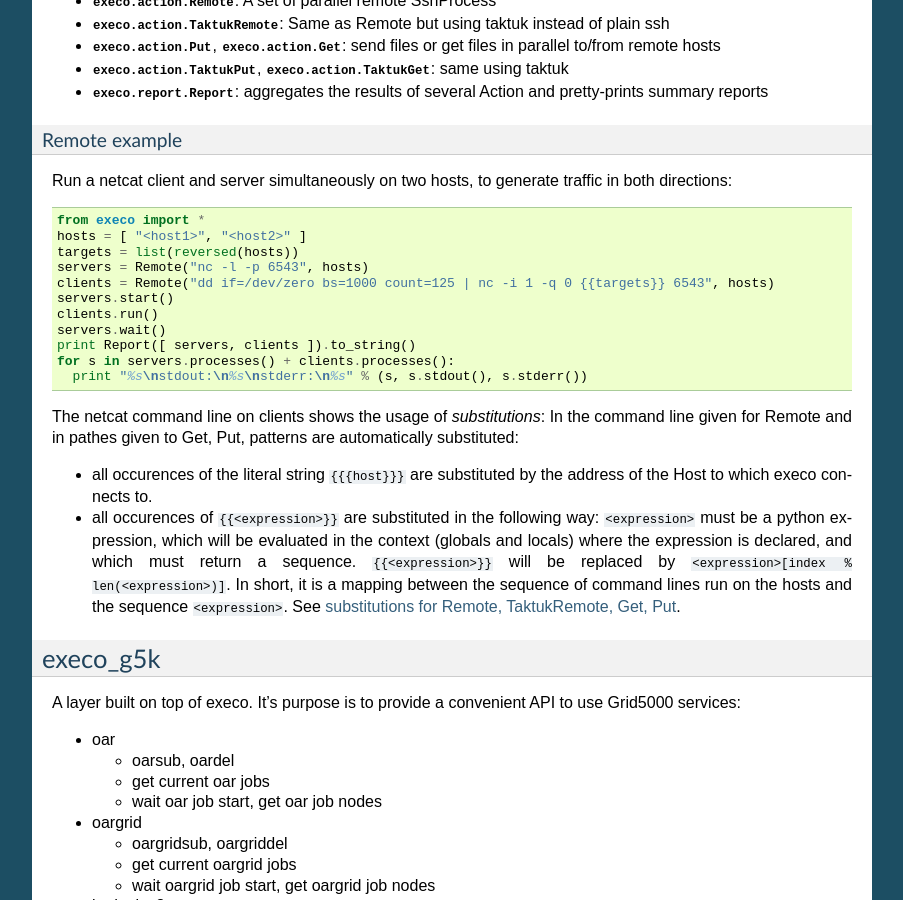
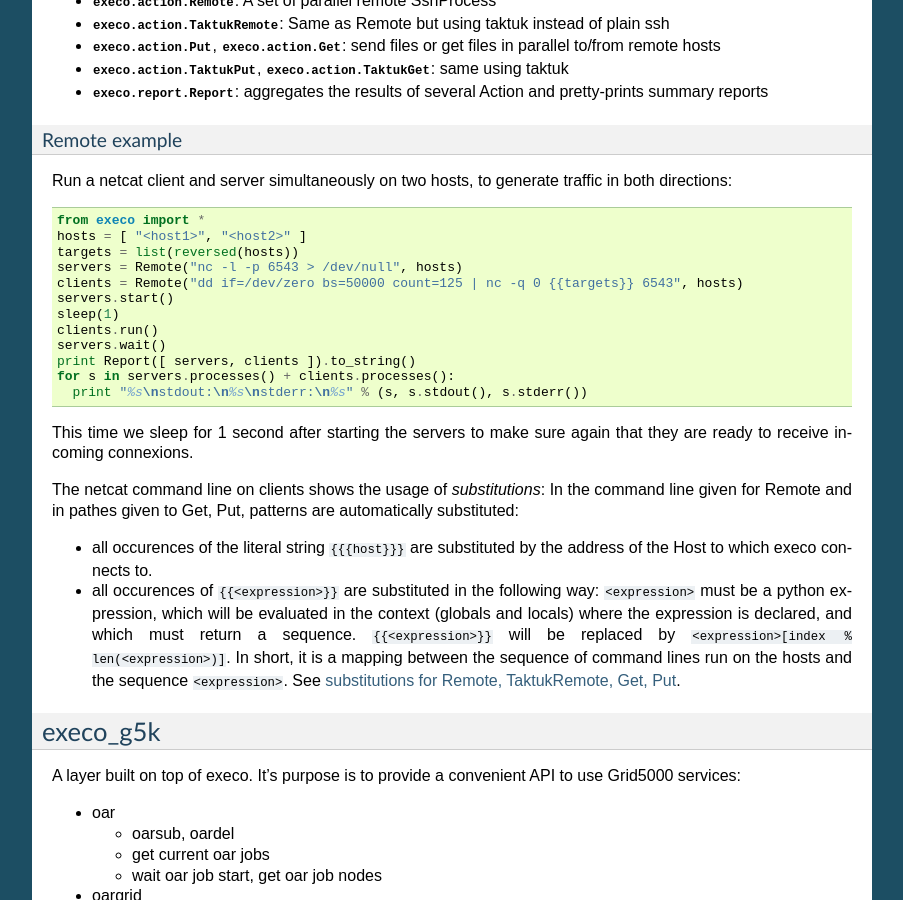
Before and after one commit to rcherrueau/execo, a Sphinx documentation site: the page built from doc/tutorial.rst, in a window 1280 px wide and 900 px high, scrolled down 2307 px. Shown: the whole window, without its empty margins (198-1101 px from the left). Built offline with Sphinx 7.4.7, drawn with Linux system fonts in a browser that asks for light colours.

Commit message:
[tutorial] fix remote example with netcat

```diff
--- a/doc/tutorial.rst
+++ b/doc/tutorial.rst
@@ -178,14 +178,18 @@
  from execo import *
  hosts = [ "<host1>", "<host2>" ]
  targets = list(reversed(hosts))
- servers = Remote("nc -l -p 6543", hosts)
- clients = Remote("dd if=/dev/zero bs=1000 count=125 | nc -i 1 -q 0 {{targets}} 6543", hosts)
+ servers = Remote("nc -l -p 6543 > /dev/null", hosts)
+ clients = Remote("dd if=/dev/zero bs=50000 count=125 | nc -q 0 {{targets}} 6543", hosts)
  servers.start()
+ sleep(1)
  clients.run()
  servers.wait()
  print Report([ servers, clients ]).to_string()
  for s in servers.processes() + clients.processes():
    print "%s\nstdout:\n%s\nstderr:\n%s" % (s, s.stdout(), s.stderr())
+
+This time we sleep for 1 second after starting the servers to make
+sure again that they are ready to receive incoming connexions.
 
 The netcat command line on clients shows the usage of *substitutions*:
 In the command line given for Remote and in pathes given to Get, Put,
```
